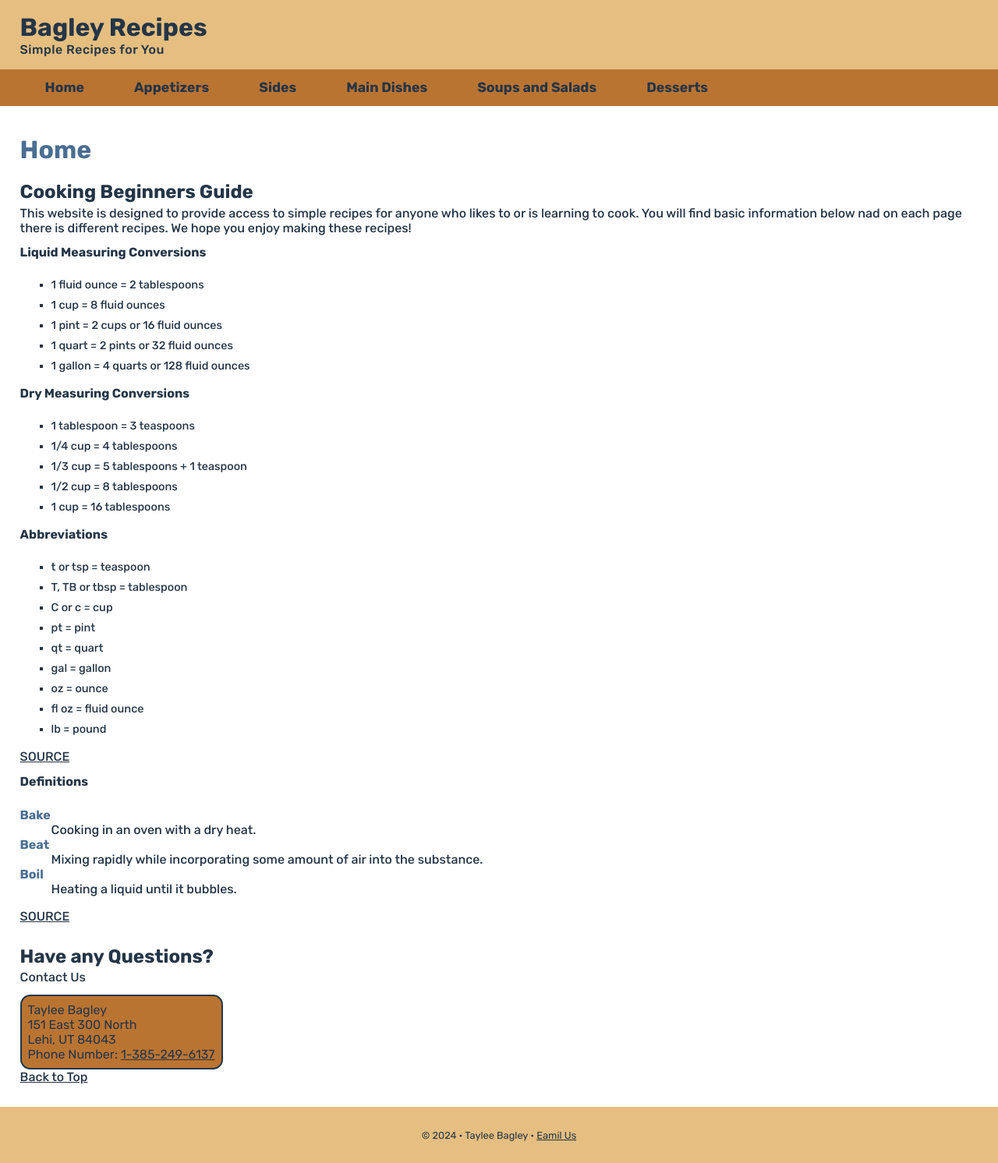
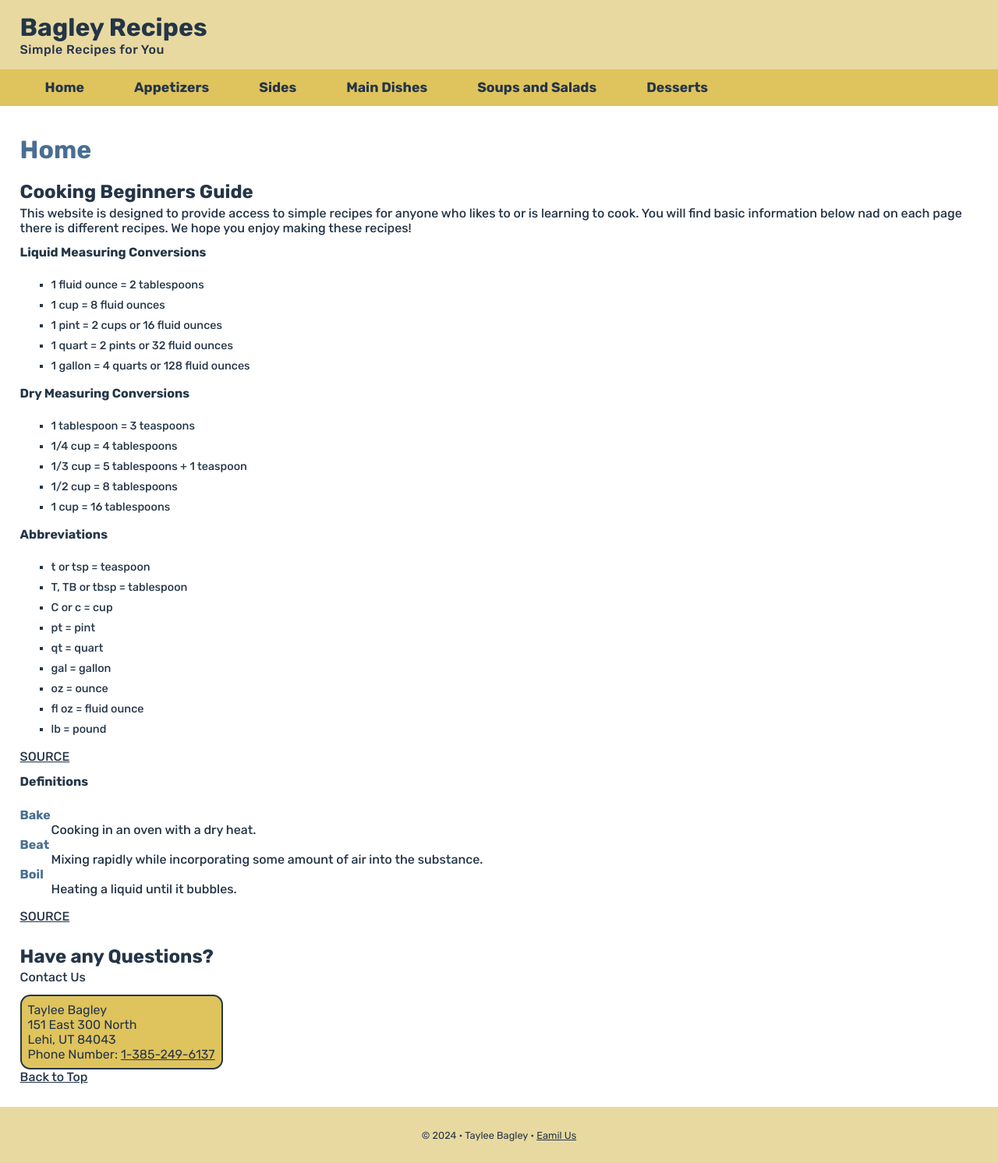
Before and after one commit to tayleebagle/dwdd1600, a plain HTML site: page 04intro-css/index.html in a window 1280 px wide. Shown: the whole page at 78% size. Drawn offline with Linux system fonts and the light colour scheme.

Commit message:
Upload real Intro CSS

```diff
--- a/04intro-css/recipes.css
+++ b/04intro-css/recipes.css
@@ -7,7 +7,7 @@ body {
 
 /*Header Stuff Here*/
 header {
-    background-color: #e5be80;
+    background-color: #e8d9A1;
     padding: 1rem 2vw;
 }
 header h1{
@@ -23,7 +23,7 @@ header p{
 
 /*Navigation Stuff Here*/
 nav {
-    background-color: #ba7432;
+    background-color: #dfC35d;
 }
 nav ul {
     list-style-type: none;
@@ -41,7 +41,7 @@ nav a {
 }
 nav li.active a {
     background-color: #243547;
-    color: #ba7432;
+    color: #dfC35d;
     padding: 1rem 2vw;
 }
 nav a:hover {
@@ -91,7 +91,7 @@ main ul li {
 main address {
     font-style: normal;
     color: #243547;
-    background-color: #ba7432;
+    background-color: #dfC35d;
     padding: .5rem;
     width: 15rem;
     border: 2px solid #243547 ;
@@ -106,7 +106,7 @@ main a:hover {
 
 /*Footer Stuff Here*/
 footer {
-    background-color: #e5be80;
+    background-color: #e8d9A1;
     text-align: center;
     color: #243547;
     padding: 1rem 0;
```
